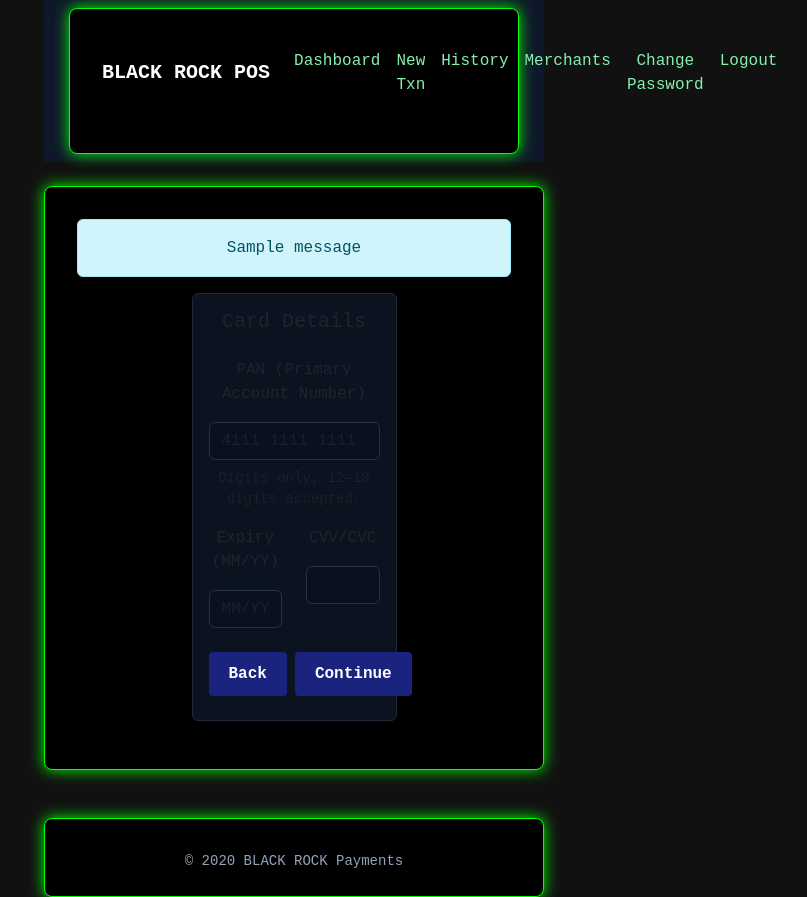
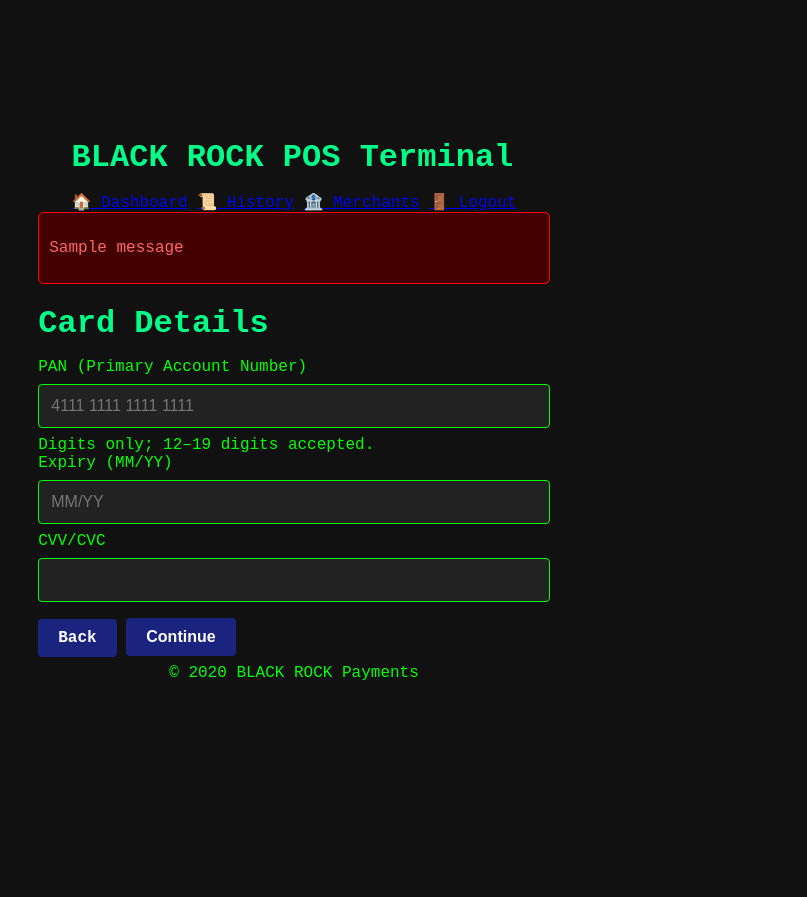
Before and after one commit to nbkeuro/vishnu, a Flask app: template templates/card.html in a window 1280 px wide. Shown: the whole page, without its empty margins (346-1153 px from the left). After the commit the page ends 680 px from the top, so only its background shows below. Run offline with Flask 3, Linux system fonts and the light colour scheme; the visitor is signed in with stand-in values (Sample User, id 1); tables that the repository leaves empty hold one stand-in row (values such as "Sample post"); the template is opened without the code that fills it: most values are stand-ins (such as "Sample title", 1, 10 or a date in 2020); one stand-in notice (Sample message) is shown.

Commit message:
Update base.html

```diff
--- a/templates/base.html
+++ b/templates/base.html
@@ -1,95 +1,40 @@
-<!doctype html>
+<!DOCTYPE html>
 <html lang="en">
 <head>
-    <meta charset="utf-8" />
-    <meta
-      name="viewport"
-      content="width=device-width, initial-scale=1, shrink-to-fit=no"
-    />
-    <title>{% block title %}BLACK ROCK POS Terminal{% endblock %}</title>
-
-    <!-- Bootstrap 5 (no custom theme needed to run) -->
-    <link
-      href="https://cdn.jsdelivr.net/npm/bootstrap@5.3.3/dist/css/bootstrap.min.css"
-      rel="stylesheet"
-      integrity="sha384-QWTKZyjpPEjISv5WaRU9OFeRpok6YctnYmDr5pNlyT2bRjXh0JMhjY6hW+ALEwIH"
-      crossorigin="anonymous"
-    />
-
-    <!-- Optional app stylesheet -->
+    <meta charset="UTF-8">
+    <title>{{ title if title else "BLACK ROCK POS Terminal" }}</title>
+    <meta name="viewport" content="width=device-width, initial-scale=1.0">
     <link rel="stylesheet" href="{{ url_for('static', filename='style.css') }}">
-    {% block head_extra %}{% endblock %}
-    <style>
-      /* Sensible dark UI defaults (works even if style.css is missing) */
-      body { background: #111; color: #e7e7e7; }
-      .navbar { background: #0f172a; }
-      a, .nav-link { color: #86efac; }
-      a:hover, .nav-link:hover { color: #4ade80; }
-      .card { background:#0b1220; border: 1px solid #1f2937; }
-      .form-control, .form-select { background:#0b1020; color:#e7e7e7; border-color:#243144; }
-      .form-control:focus, .form-select:focus { border-color:#22c55e; box-shadow:none; }
-      .table { color:#e7e7e7; }
-      .table thead th { border-bottom-color:#1f2937; }
-      footer { color:#94a3b8; }
-    </style>
+    <link rel="icon" href="{{ url_for('static', filename='favicon.ico') }}" type="image/x-icon">
 </head>
 <body>
-    <nav class="navbar navbar-expand-lg navbar-dark mb-4">
-      <div class="container">
-        <a class="navbar-brand fw-bold" href="{{ url_for('dashboard') }}">
-          BLACK ROCK POS
-        </a>
-        <button class="navbar-toggler" type="button" data-bs-toggle="collapse" data-bs-target="#topnav">
-          <span class="navbar-toggler-icon"></span>
-        </button>
-        <div id="topnav" class="collapse navbar-collapse">
-          <ul class="navbar-nav me-auto">
-            {% if session.get('user') %}
-            <li class="nav-item">
-              <a class="nav-link" href="{{ url_for('dashboard') }}">Dashboard</a>
-            </li>
-            <li class="nav-item">
-              <a class="nav-link" href="{{ url_for('protocol') }}">New Txn</a>
-            </li>
-            <li class="nav-item">
-              <a class="nav-link" href="{{ url_for('monitor') }}">History</a>
-            </li>
-            <li class="nav-item">
-              <a class="nav-link" href="{{ url_for('merchants') }}">Merchants</a>
-            </li>
+    <header>
+        <h1>BLACK ROCK POS Terminal</h1>
+        {% if session.get("user") %}
+        <nav>
+            <a href="{{ url_for('dashboard') }}">🏠 Dashboard</a>
+            <a href="{{ url_for('monitor') }}">📜 History</a>
+            <a href="{{ url_for('merchants') }}">🏦 Merchants</a>
+            <a href="{{ url_for('logout') }}">🚪 Logout</a>
+        </nav>
         {% endif %}
-          </ul>
-          <ul class="navbar-nav">
-            {% if session.get('user') %}
-              <li class="nav-item"><a class="nav-link" href="{{ url_for('change_password') }}">Change Password</a></li>
-              <li class="nav-item"><a class="nav-link" href="{{ url_for('logout') }}">Logout</a></li>
-            {% else %}
-              <li class="nav-item"><a class="nav-link" href="{{ url_for('login') }}">Login</a></li>
-            {% endif %}
-          </ul>
-        </div>
-      </div>
-    </nav>
+    </header>
 
-    <main class="container mb-5">
-      {% with msgs = get_flashed_messages() %}
-        {% if msgs %}
-          <div class="alert alert-info">
-            {% for m in msgs %}<div>{{ m }}</div>{% endfor %}
+    <main>
+        {% with messages = get_flashed_messages() %}
+          {% if messages %}
+            <div class="flash">
+              {% for msg in messages %}
+                <p>{{ msg }}</p>
+              {% endfor %}
             </div>
           {% endif %}
         {% endwith %}
-
         {% block content %}{% endblock %}
     </main>
 
-    <footer class="container text-center small pb-4">
+    <footer>
         © {{ now().year }} BLACK ROCK Payments
     </footer>
-
-    <script src="https://cdn.jsdelivr.net/npm/bootstrap@5.3.3/dist/js/bootstrap.bundle.min.js"
-      integrity="sha384-YvpcrYf0tY3lHB60NNkmXc5s9fDVZLESaAA55NDzOxhy9GkcIdslK1eN7N6jIeHz"
-      crossorigin="anonymous"></script>
-    {% block body_extra %}{% endblock %}
 </body>
 </html>
```
Lines whose indentation alone changed are shown as unchanged.
